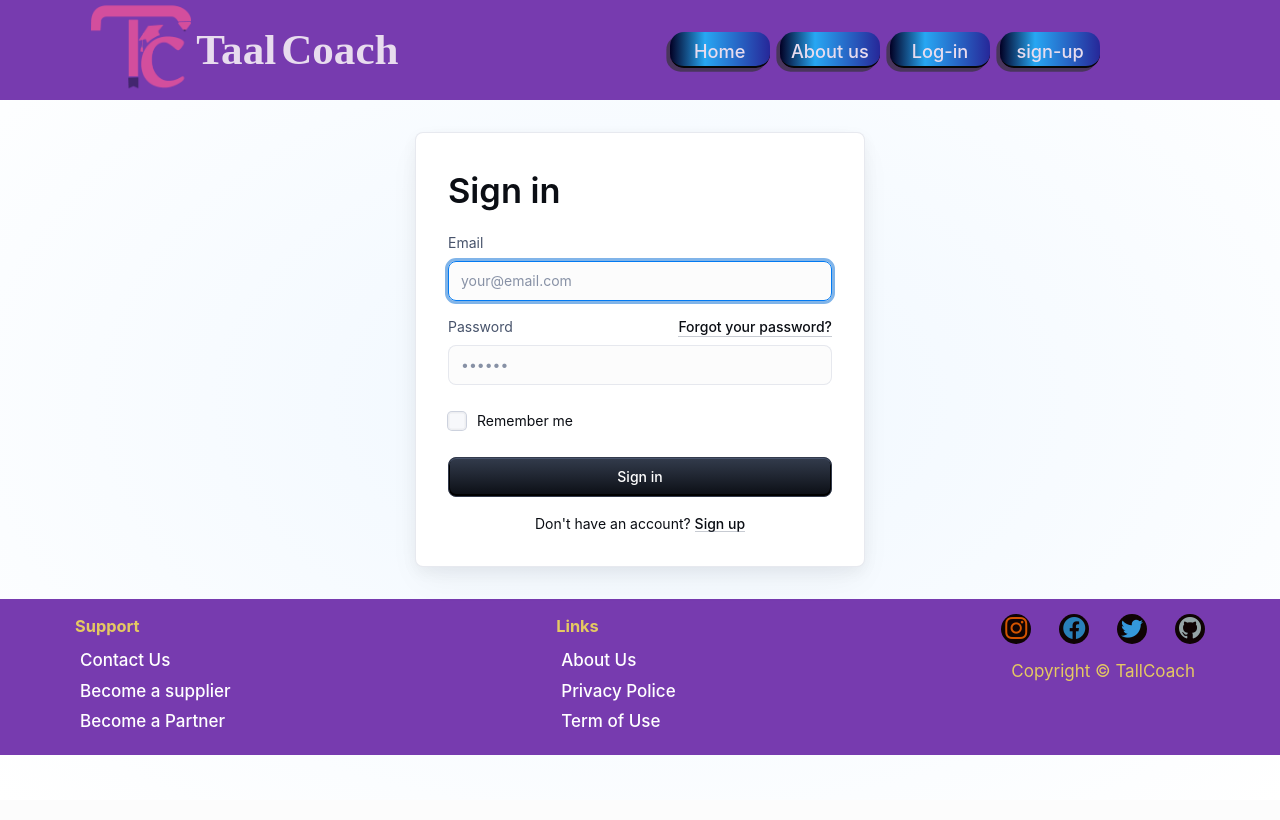
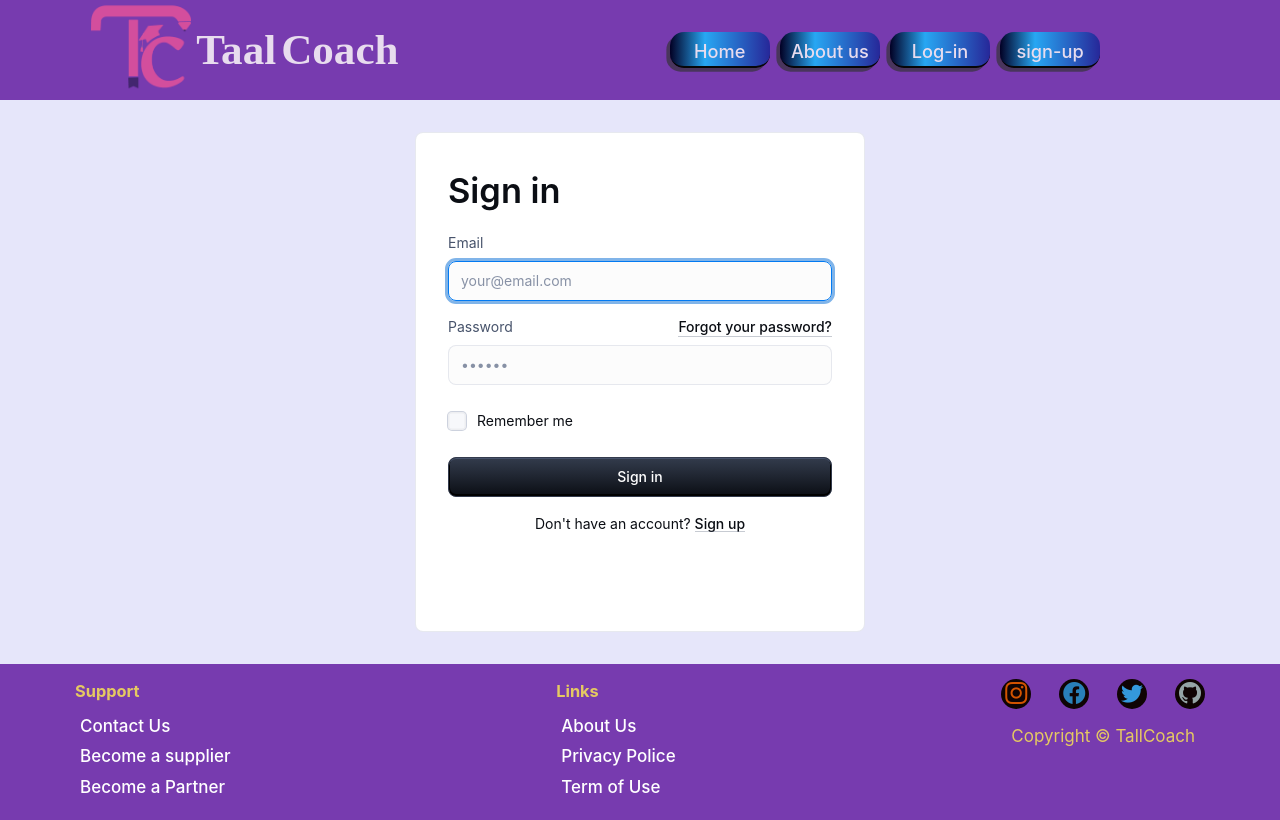
Before and after one commit to Alishka-Space/NewTaal, a React app in the folder client/: page /signin in a window 1280 px wide. Built offline with nearby package versions, Linux system fonts and the light colour scheme.

Commit message:
Changed the background colors of sign-up and sign-in pages

```diff
--- a/client/src/pages/SignInPage/SignIn.jsx
+++ b/client/src/pages/SignInPage/SignIn.jsx
@@ -11,7 +11,6 @@ import TextField from "@mui/material/TextField";
 import Typography from "@mui/material/Typography";
 import Stack from "@mui/material/Stack";
 import MuiCard from "@mui/material/Card";
-// import PropTypes from "prop-types";
 import { createTheme, ThemeProvider, styled } from "@mui/material/styles";
 import getSignUpTheme from "../shared-theme/getSignUpTheme";
 import ForgotPassword from "./ForgotPassword";
@@ -26,18 +25,13 @@ const Card = styled(MuiCard)(({ theme }) => ({
   flexDirection: "column",
   alignSelf: "center",
   width: "100%",
+  height: "500px",
   padding: theme.spacing(4),
   gap: theme.spacing(2),
   margin: "auto",
   [theme.breakpoints.up("sm")]: {
     maxWidth: "450px",
   },
-  boxShadow:
-    "hsla(220, 30%, 5%, 0.05) 0px 5px 15px 0px, hsla(220, 25%, 10%, 0.05) 0px 15px 35px -5px",
-  ...theme.applyStyles("dark", {
-    boxShadow:
-      "hsla(220, 30%, 5%, 0.5) 0px 5px 15px 0px, hsla(220, 25%, 10%, 0.08) 0px 15px 35px -5px",
-  }),
 }));
 
 const SignInContainer = styled(Stack)(({ theme }) => ({
@@ -46,29 +40,9 @@ const SignInContainer = styled(Stack)(({ theme }) => ({
   [theme.breakpoints.up("sm")]: {
     padding: theme.spacing(4),
   },
-  "&::before": {
-    content: "''",
-    display: "block",
-    position: "absolute",
-    zIndex: -1,
-    inset: 0,
-    backgroundImage:
-      "radial-gradient(ellipse at 50% 50%, hsl(210, 100%, 97%), hsl(0, 0%, 100%))",
-    backgroundRepeat: "no-repeat",
-    ...theme.applyStyles("dark", {
-      backgroundImage:
-        "radial-gradient(at 50% 50%, hsla(210, 100%, 16%, 0.5), hsl(220, 30%, 5%))",
-    }),
-  },
+  backgroundColor: "#e6e6fa",
+  backgroundRepeat: "no-repeat",
 }));
-
-// function TemplateFrame({ children }) {
-//   return children;
-// }
-
-// TemplateFrame.propTypes = {
-//   children: PropTypes.node,
-// };
 
 export default function SignIn() {
   const SignUpTheme = createTheme(getSignUpTheme());
@@ -144,9 +118,6 @@ export default function SignIn() {
   };
 
   if (error) toast.error(error);
-  // if (error) {
-  //   alert(error);
-  // }
 
   return (
     <>
--- a/client/src/pages/SignUpPage/SignUp.jsx
+++ b/client/src/pages/SignUpPage/SignUp.jsx
@@ -46,8 +46,7 @@ const SignUpContainer = styled(Stack)(({ theme }) => ({
   [theme.breakpoints.up("sm")]: {
     padding: theme.spacing(4),
   },
-  backgroundImage:
-    "radial-gradient(ellipse at 50% 50%, hsl(210, 100%, 97%), hsl(0, 0%, 100%))",
+  backgroundColor: "#e6e6fa",
   backgroundRepeat: "no-repeat",
 }));
 
@@ -69,7 +68,6 @@ export default function SignUp() {
   const [passwordError, setPasswordError] = React.useState(false);
   const [passwordErrorMessage, setPasswordErrorMessage] = React.useState("");
   const [role, setRole] = React.useState("");
-  // const [learnerSelected, setLearnerSelected] = useState(false);
   const [roleError, setRoleError] = React.useState(false);
   const [roleErrorMessage, setRoleErrorMessage] = React.useState("");
   const [dateOfBirth, setDateOfBirth] = React.useState(null);
@@ -84,16 +82,6 @@ export default function SignUp() {
     React.useState(false);
   const [languageProficiencyErrorMessage, setLanguageProficiencyErrorMessage] =
     React.useState("");
-  // const [languageGoals, setLanguageGoals] = React.useState("");
-  // const [languageGoalsError] = React.useState(false);
-  // const [languageGoalsErrorMessage] = React.useState("");
-  // const [selectedTopic, setSelectedTopic] = React.useState("");
-  // const [selectedTopicError] = React.useState(false);
-  // const [selectedTopicErrorMessage] = React.useState("");
-  // const [teachingLevel, setTeachingLevel] = React.useState("");
-  // const [teachingLevelError] = React.useState(false);
-  // const [teachingLevelErrorMessage] = React.useState("");
-
   const navigate = useNavigate();
 
   const onSuccess = () => {
@@ -111,9 +99,6 @@ export default function SignUp() {
     const email = document.getElementById("email");
     const password = document.getElementById("password");
     const nationality = document.getElementById("nationality");
-    // const languageGoals = document.getElementById("languageGoals");
-    // const selectedTopic = document.getElementById("selectedTopic");
-    // const teachingLevel = document.getElementById("teachingLevel");
 
     let isValid = true;
 
@@ -180,32 +165,6 @@ export default function SignUp() {
       setLanguageProficiencyErrorMessage("");
     }
 
-    // if (!languageGoals) {
-    //   setLanguageGoalsError(true);
-    //   setLanguageGoalsErrorMessage("Please select your goal.");
-    //   isValid = false;
-    // } else {
-    //   setLanguageGoalsError(false);
-    //   setLanguageGoalsErrorMessage("");
-    // }
-
-    // if (!selectedTopic) {
-    //   setSelectedTopicError(true);
-    //   setSelectedTopicErrorMessage("Please select your topic.");
-    //   isValid = false;
-    // } else {
-    //   setSelectedTopicError(false);
-    //   setSelectedTopicErrorMessage("");
-    // }
-
-    // if (!teachingLevel) {
-    //   setTeachingLevelError(true);
-    //   setTeachingLevelErrorMessage("Please select your teaching level.");
-    //   isValid = false;
-    // } else {
-    //   setTeachingLevelError(false);
-    //   setTeachingLevelErrorMessage("");
-    // }
     return isValid;
   };
 
@@ -230,9 +189,6 @@ export default function SignUp() {
             dateOfBirth: dateOfBirth,
             nationality: document.getElementById("nationality").value,
             languageProficiency: languageProficiency,
-            // languageGoals: languageGoals,
-            // selectedTopic: selectedTopic,
-            // teachingLevel: teachingLevel,
           },
         }),
       });
@@ -241,11 +197,6 @@ export default function SignUp() {
 
   const handleChangeRole = (event) => {
     setRole(event.target.value);
-    // if (event.target.value === "learner") {
-    //   setLearnerSelected(true);
-    // } else {
-    //   setLearnerSelected(false);
-    // }
   };
 
   const handleDateOfBirthChange = (date) => {
@@ -255,18 +206,6 @@ export default function SignUp() {
   const handleChangeLanguageProficiency = (event) => {
     setLanguageProficiency(event.target.value);
   };
-
-  // const handleChangeLanguageGoals = (event) => {
-  //   setLanguageGoals(event.target.value);
-  // };
-
-  // const handleTopicSelection = (event) => {
-  //   setSelectedTopic(event.target.value);
-  // };
-
-  // const handleTeachingLevelChange = (event) => {
-  //   setTeachingLevel(event.target.value);
-  // };
 
   if (error) {
     return <div>Error: {error}</div>;
@@ -419,75 +358,6 @@ export default function SignUp() {
                   </FormHelperText>
                 )}
               </FormControl>
-              {/* <FormControl fullWidth disabled={learnerSelected}>
-                <FormLabel htmlFor="teaching-level">
-                  Which level do you want to teach?
-                </FormLabel>
-                <Select
-                  id="teaching-level"
-                  value={teachingLevel}
-                  onChange={handleTeachingLevelChange}
-                  variant="outlined"
-                >
-                  <MenuItem value="">Select a Teaching Level</MenuItem>
-                  <MenuItem value="beginner">A1 - A2</MenuItem>
-                  <MenuItem value="intermediate">A2 - B1</MenuItem>
-                  <MenuItem value="advanced">B1 - B2</MenuItem>
-                  <MenuItem value="expert">B2 - C1</MenuItem>
-                </Select>
-                {teachingLevelError && (
-                  <FormHelperText style={{ color: "#B30000" }}>
-                    {teachingLevelErrorMessage}
-                  </FormHelperText>
-                )}
-              </FormControl> */}
-              {/* <FormControl fullWidth>
-                <FormLabel htmlFor="goals">Language Learning Goals</FormLabel>
-                <Select
-                  id="goals"
-                  value={languageGoals}
-                  onChange={handleChangeLanguageGoals}
-                  variant="outlined"
-                >
-                  <MenuItem value="">Select Language Goals</MenuItem>
-                  <MenuItem value="academic">Academic Development</MenuItem>
-                  <MenuItem value="career">Career Advancement</MenuItem>
-                  <MenuItem value="personal">Personal Growth</MenuItem>
-                  <MenuItem value="hobbies">Hobbies and Interests</MenuItem>
-                </Select>
-                {languageGoalsError && (
-                  <FormHelperText style={{ color: "#B30000" }}>
-                    {languageGoalsErrorMessage}
-                  </FormHelperText>
-                )}
-              </FormControl>
-              <FormControl fullWidth>
-                <FormLabel htmlFor="conversation-topics">
-                  Conversation Topics
-                </FormLabel>
-                <Select
-                  id="conversation-topics"
-                  value={selectedTopic}
-                  onChange={handleTopicSelection}
-                  variant="outlined"
-                >
-                  <MenuItem value="">Select a Topic</MenuItem>
-                  <MenuItem value="daily">Daily Conversations</MenuItem>
-                  <MenuItem value="travel">Travel and Tourism</MenuItem>
-                  <MenuItem value="career">Work and Career</MenuItem>
-                  <MenuItem value="culture">Culture and Arts</MenuItem>
-                  <MenuItem value="health">Health and Sports</MenuItem>
-                </Select>
-                {selectedTopicError && (
-                  <FormHelperText style={{ color: "#B30000" }}>
-                    {selectedTopicErrorMessage}
-                  </FormHelperText>
-                )}
-              </FormControl>
-              <FormControlLabel
-                control={<Checkbox value="allowExtraEmails" color="primary" />}
-                label="I want to receive updates via email."
-              /> */}
               <Button
                 type="submit"
                 fullWidth
```
Also changed, not shown: 1 other file (tests, documents, lock files or other folders).
